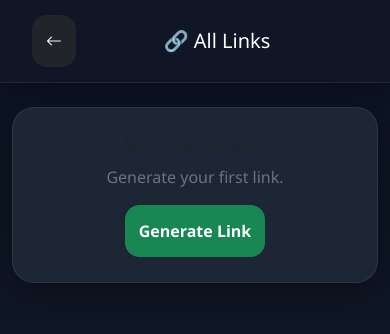
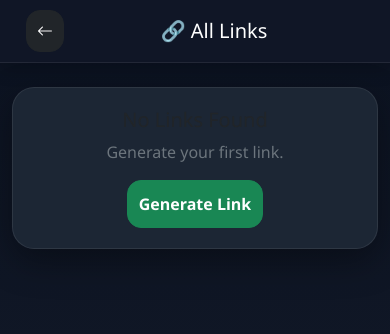
Before and after one commit to Khanarm/Adshort, a Flask app: page /links in a window 390 px wide. Shown: the top 334 px of the page. Run offline with Flask 3, Linux system fonts and the light colour scheme; the visitor is signed in with stand-in values (Sample User, id 1); data that the repository does not hold is empty.

Commit message:
Update style.css

```diff
--- a/static/style.css
+++ b/static/style.css
@@ -216,3 +216,48 @@ body{
 .modal-backdrop {
     z-index: 99998 !important;
 }
+
+/* ===============================
+   Compact Mobile Dashboard
+================================= */
+
+@media(max-width:768px){
+
+    /* Navbar ki height kam */
+
+    .navbar{
+        padding:10px 14px !important;
+    }
+
+    /* Navbar title thoda chhota */
+
+    .navbar h4{
+        font-size:22px !important;
+    }
+
+    /* Menu aur notification buttons compact */
+
+    .navbar .btn{
+        padding:8px 10px !important;
+    }
+
+    /* Cards ki andar wali height kam */
+
+    .card-body{
+        padding:20px !important;
+    }
+
+    /* Card heading compact */
+
+    .card-title{
+        font-size:22px !important;
+        margin-bottom:18px !important;
+    }
+
+    /* Buttons ki height thodi kam */
+
+    .card .btn{
+        padding:11px !important;
+    }
+
+}
```
